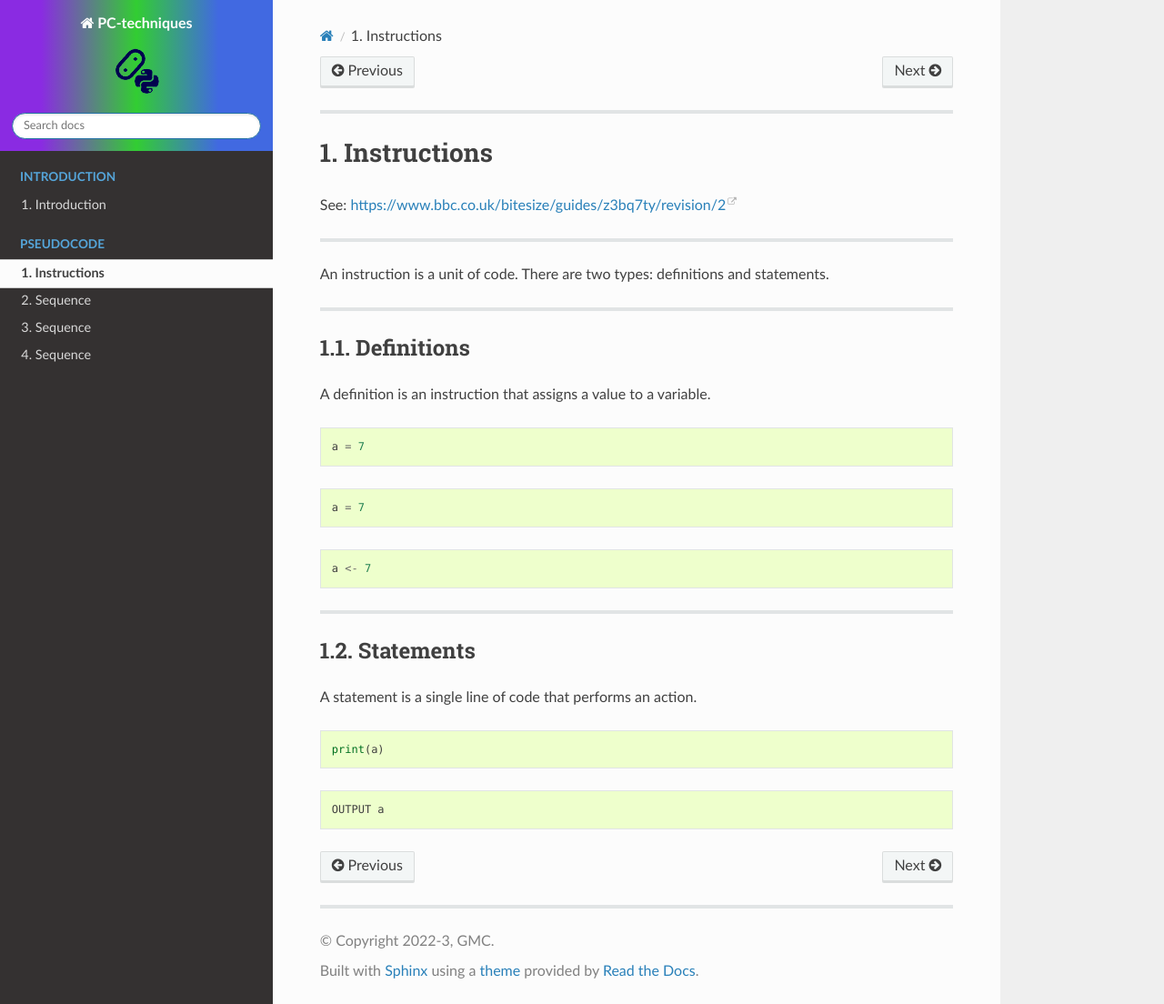
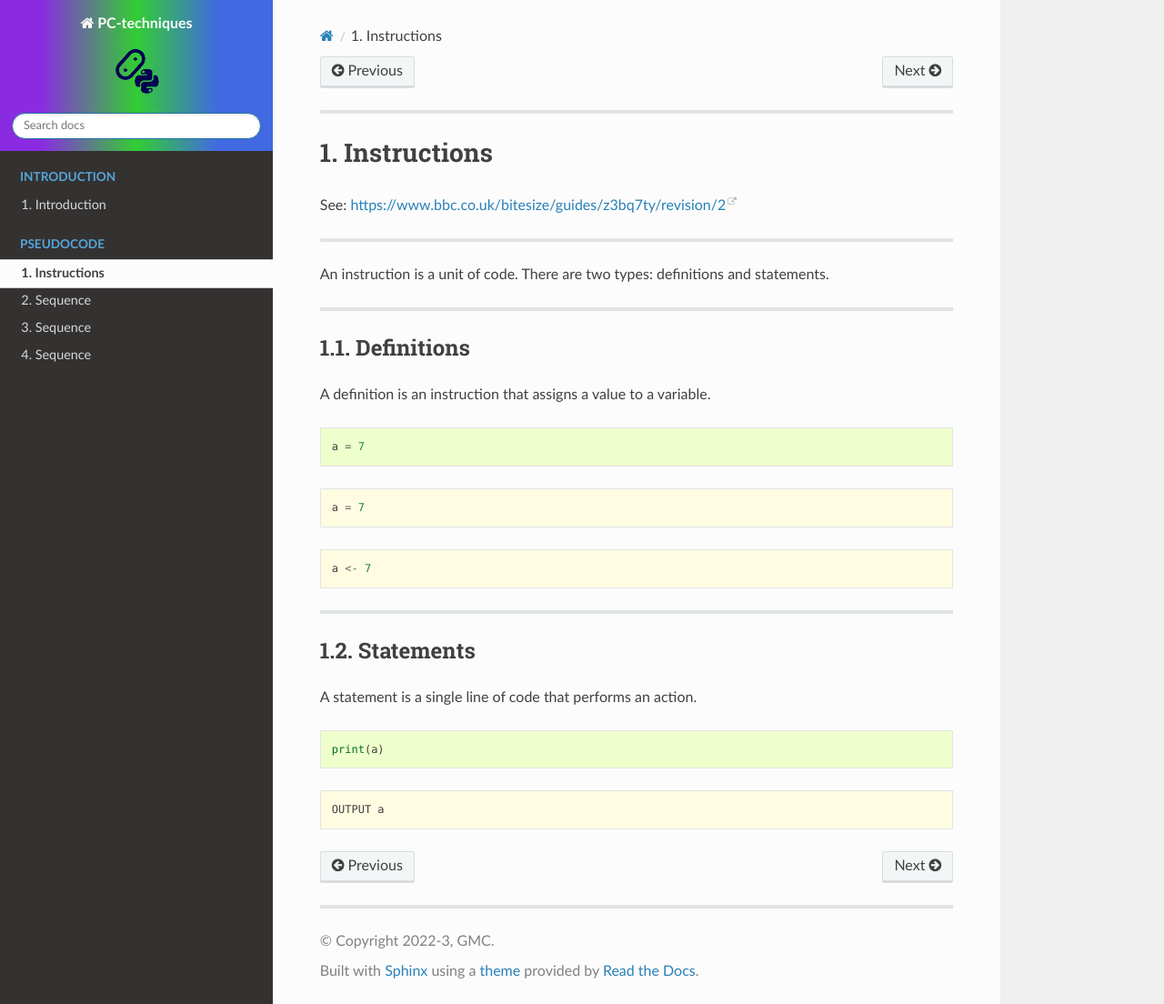
Before and after one commit to gmc-code/PC-algorithms1, a Sphinx documentation site: the page built from docs/pseudocode/instructions.rst, in a window 1280 px wide and 1104 px high. Shown: the whole window at 91% size. Built offline with Sphinx 7.4.7 and the Read the Docs theme 2.0.0, drawn with Linux system fonts in a browser that asks for light colours.

Commit message:
css fro included files

```diff
--- a/docs/_static/css/custom.css
+++ b/docs/_static/css/custom.css
@@ -190,3 +190,14 @@ a.copybtn > img {
     transition: opacity 0.2s cubic-bezier(0.64, 0.09, 0.08, 1), transform 0.2s cubic-bezier(0.64, 0.09, 0.08, 1);
     transition-delay: .5s;
 }
+
+/* ========================================== */
+/** for inlcuing pseudocode text files
+* .rst-content div[class^=highlight-default] pre {
+    background: #fffce2;
+}
+*/
+
+.highlight-default pre {
+        background: #fffce2;
+}
```
